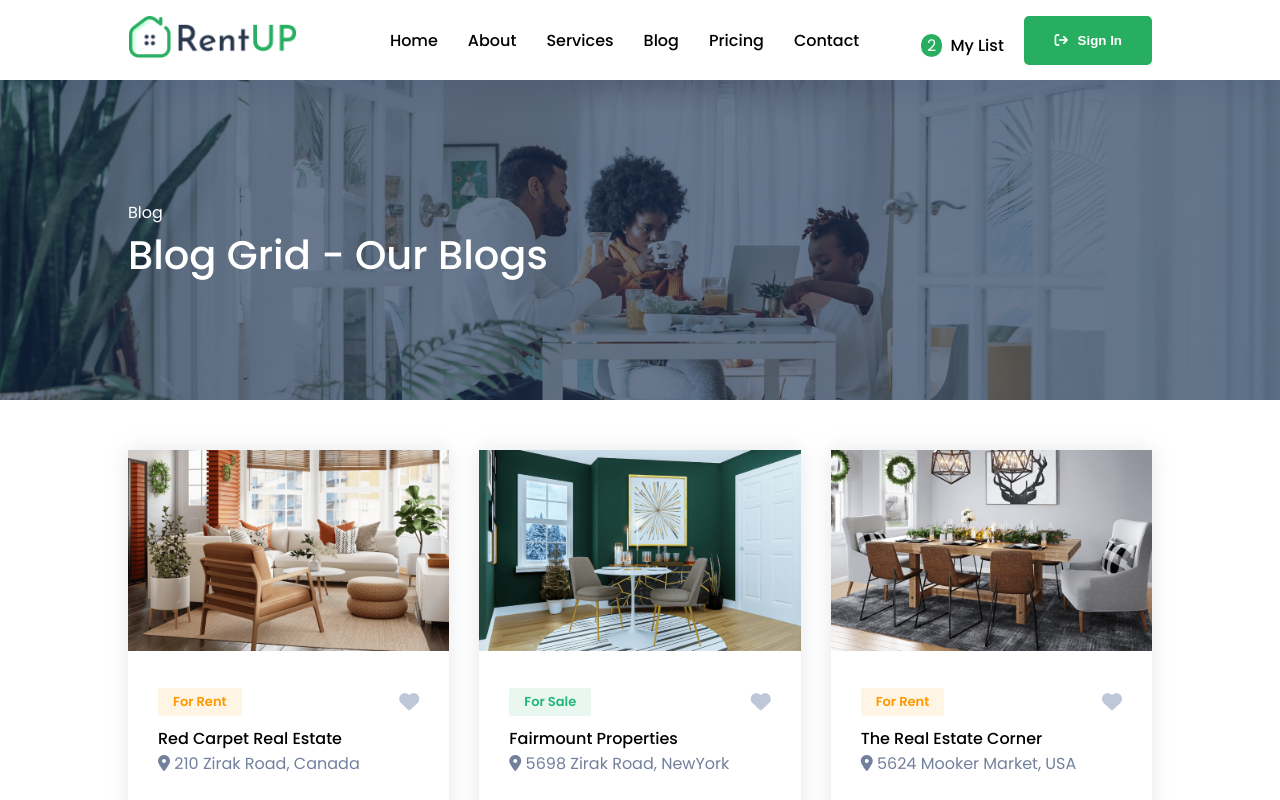
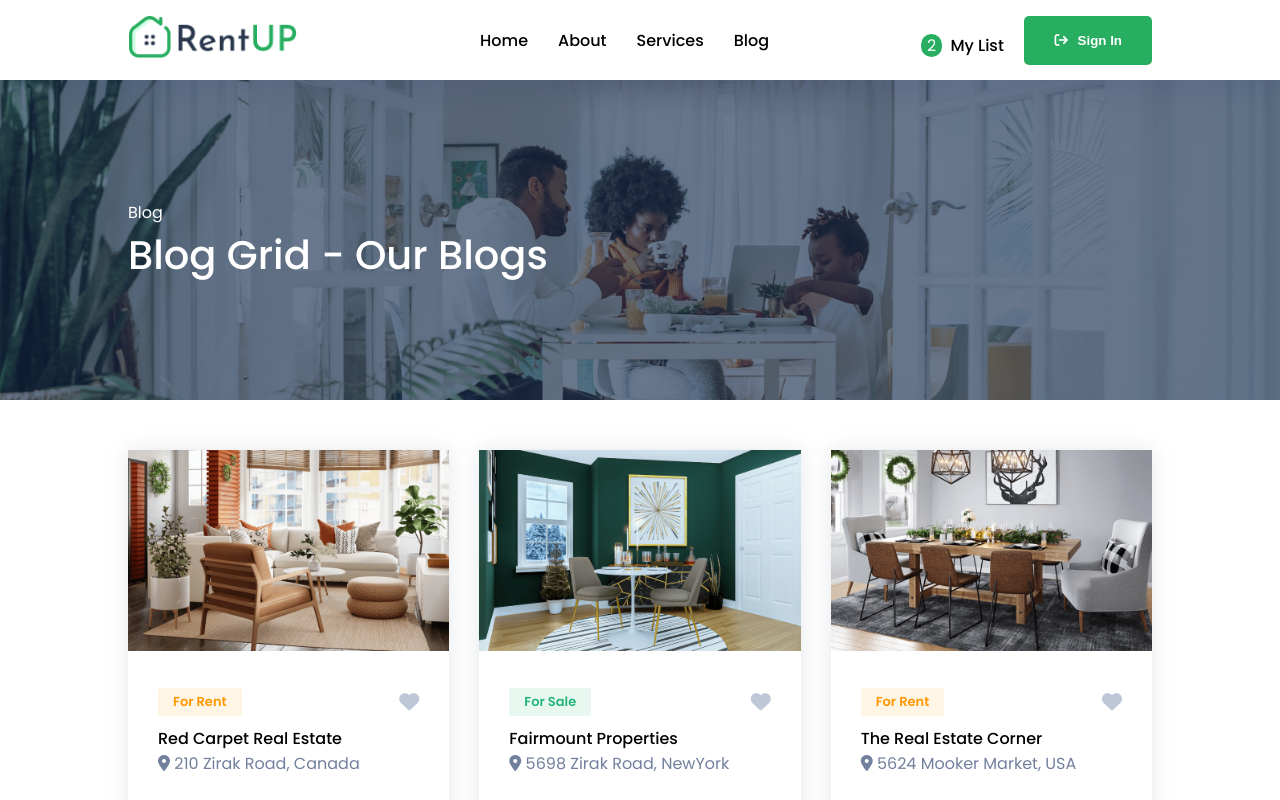
Before and after one commit to KishoreTS/Rent_bro, a React (Create React App) app: page /blog in a window 1280 px wide. Shown: the top 800 px of the page. Built offline with nearby package versions, Linux system fonts and the light colour scheme.

Commit message:
Update Data.js

```diff
--- a/src/components/data/Data.js
+++ b/src/components/data/Data.js
@@ -15,14 +15,14 @@ export const nav = [
     text: "blog",
     path: "/blog",
   },
-  {
-    text: "pricing",
-    path: "/pricing",
-  },
-  {
-    text: "contact",
-    path: "/contact",
-  },
+  // {
+  //   text: "pricing",
+  //   path: "/pricing",
+  // },
+  // {
+  //   text: "contact",
+  //   path: "/contact",
+  // },
 ]
 export const featured = [
   {
```
